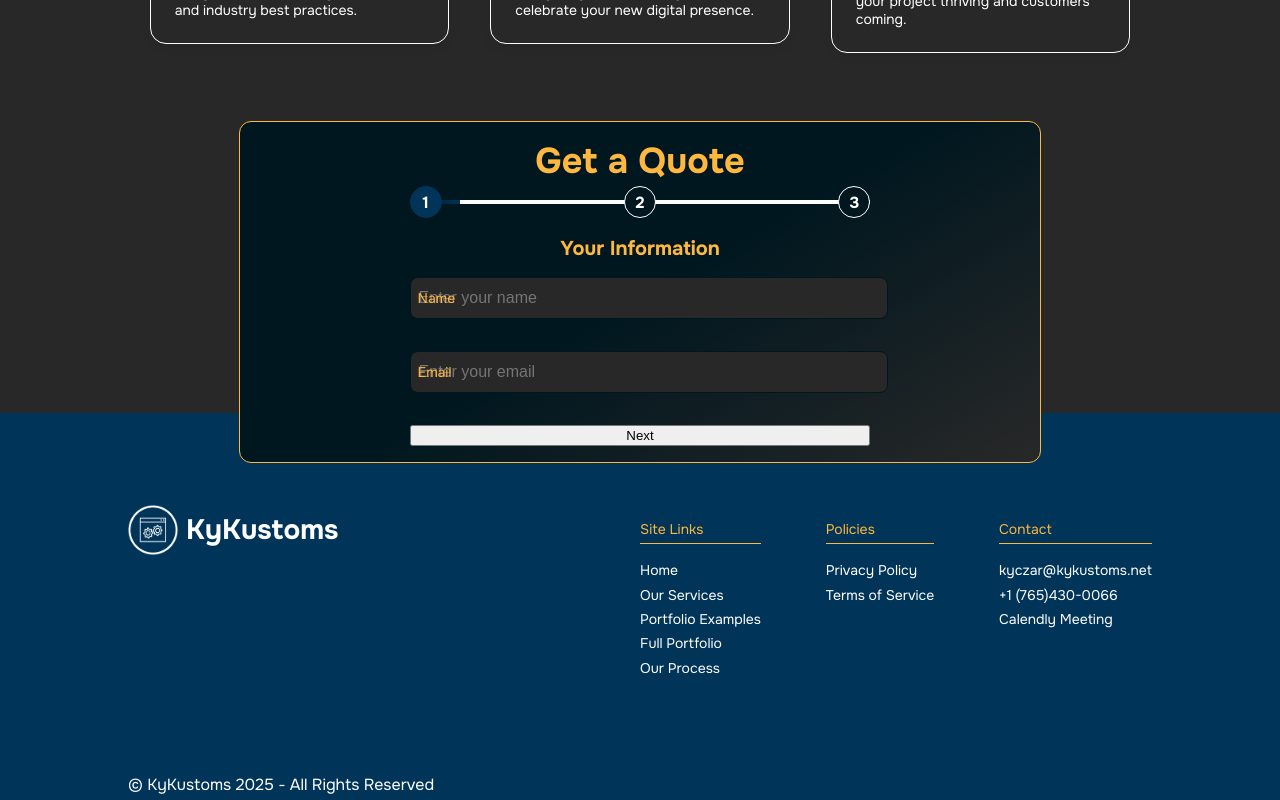
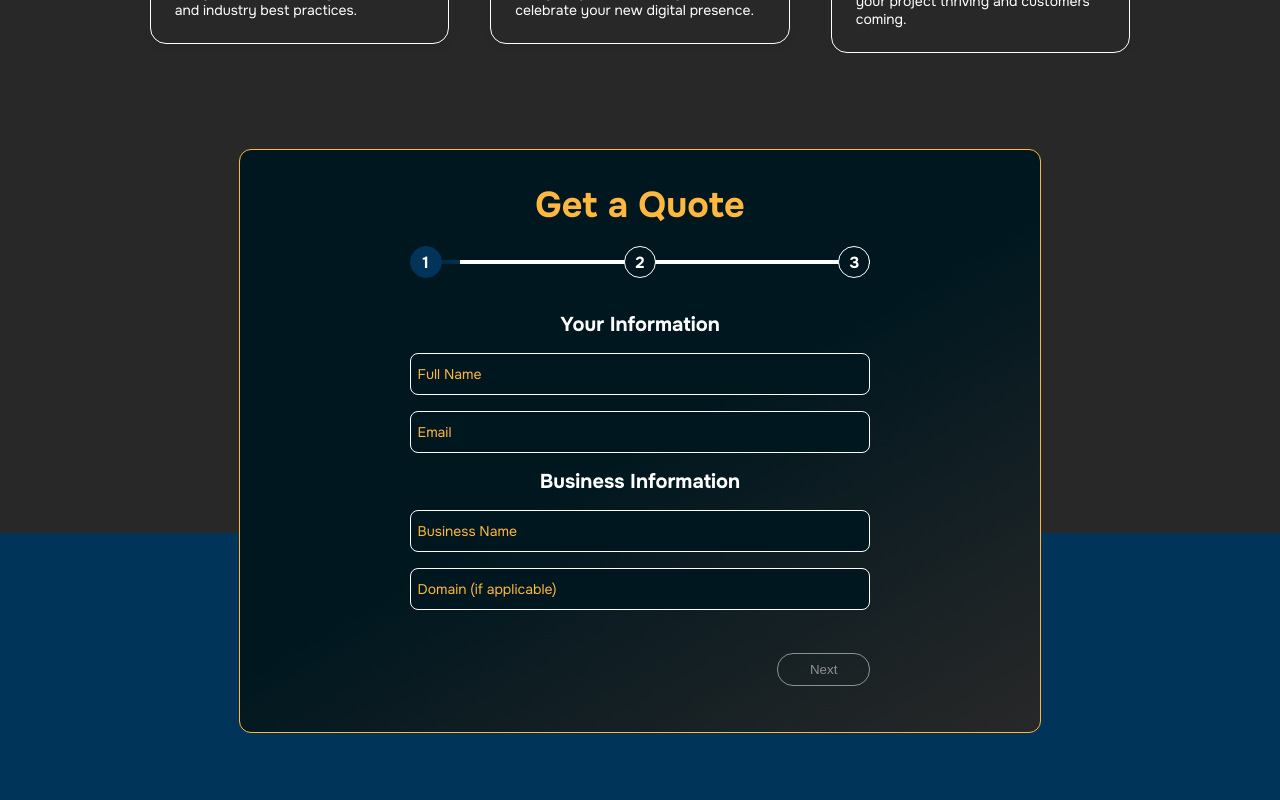
Before and after one commit to kaalbregtse/KyKustoms, a React (Create React App) app: page / in a window 1280 px wide. Shown: the part 3960-4760 px from the top of the page. Built offline with nearby package versions, Linux system fonts and the light colour scheme.

Commit message:
quote form: add step 3 and styling

```diff
--- a/package.json
+++ b/package.json
@@ -12,6 +12,7 @@
     "@testing-library/react": "^16.3.0",
     "@testing-library/user-event": "^13.5.0",
     "firebase": "^11.8.1",
+    "ldrs": "^1.1.7",
     "react": "^19.1.0",
     "react-dom": "^19.1.0",
     "react-router-dom": "^7.6.1",
--- a/src/components/global/nav-footer.css
+++ b/src/components/global/nav-footer.css
@@ -335,7 +335,7 @@ nav > div > div:last-child a:hover {
 footer {
     background-color: var(--primary);
     color: var(--pure-white);
-    padding: 5rem 10%;
+    padding: 17rem 10% 2rem 10%;
     font-size: var(--font-sm);
     display: flex;
     align-items: flex-start;
--- a/src/components/informative/process.css
+++ b/src/components/informative/process.css
@@ -1,7 +1,7 @@
 .process-section {
     background-color: var(--obsidian);
     color: var(--pure-white);
-    padding: 0rem 1rem 10rem 1rem;
+    padding: 0rem 1rem 0 1rem;
     position: relative;
     overflow: hidden;
 }
--- a/src/components/quote-form/quote-form.css
+++ b/src/components/quote-form/quote-form.css
@@ -5,18 +5,19 @@
     justify-content: center;
     background: var(--obsidian);
     position: relative;
-    padding: 200px 0 0 0;
+    min-height: 60dvh;
 }
 
 .quote-form-container {
     width: 60%;
     max-width: 60%;
+    min-height: 550px;
     padding: 1rem;
     background: linear-gradient(150deg, var(--dark-blue) 50%, var(--obsidian));
     border: 1px solid var(--highlight);
     color: var(--pure-white);
     position: absolute;
-    bottom: -50px;
+    bottom: -200px;
     border-radius: 12px;
 }
 
@@ -24,7 +25,7 @@
     text-align: center;
     font-size: var(--font-xl);
     color: var(--highlight);
-    margin: 0 0 1rem 0;
+    margin: 1rem 0 2rem 0;
 }
 
 .progress-indicator {
@@ -93,8 +94,16 @@
 .form-step h2 {
     text-align: center;
     font-size: var(--font-base);
-    color: var(--highlight);
-    margin: 2rem 0 1rem 0;
+    color: var(--pure-white);
+    margin: 3rem 0 1rem 0;
+}
+
+.input-container {
+    min-height: 300px;
+}
+
+.input-container h2 {
+    margin: 0 0 1rem 0;
 }
 
 .quote-text-input {
@@ -111,16 +120,16 @@
 }
 
 .quote-text-input input {
-    width: 100%;
+    width: -webkit-fill-available;
     height: 24px;
     padding: 0.5rem;
     border-radius: 8px;
-    background-color: var(--obsidian);
+    background-color: var(--dark-blue);
     color: var(--pure-white);
     font-size: var(--font-md);
-    margin: 0 auto 2rem auto;
+    margin: 0 auto 1rem auto;
     box-shadow: none;
-    border: 1px solid var(--dark-blue);
+    border: 1px solid var(--pure-white);
 }
 
 .quote-text-input input:focus {
@@ -131,17 +140,116 @@
 .quote-text-input {
     &:focus-within {
         label {
-            top: -1rem;
+            top: -0.5rem;
             left: 0.5rem;
             font-size: var(--font-xs);
             color: var(--highlight);
-            background-color: var(--obsidian);
-            padding: 2px 4px;
+            background-color: var(--dark-blue);
+            padding: 0 4px;
             border-radius: 4px;
         }
     }
 }
 
+.filled label {
+    top: -0.5rem;
+    left: 0.5rem;
+    font-size: var(--font-xs);
+    color: var(--highlight);
+    background-color: var(--dark-blue);
+    padding: 0 4px;
+    border-radius: 4px;
+}
+
+.button-group {
+    display: flex;
+    justify-content: space-between;
+}
+
 .next-step-button {
+    padding: 0.5rem 2rem;
+    align-self: flex-end;
+    background-color: transparent;
+    color: var(--pure-white);
+    border: 1px solid var(--pure-white);
+    border-radius: 1rem;
+    transition: all 0.2s ease-in-out;
+    margin-bottom: 1rem;
+}
 
+.next-step-button:hover {
+    border: 1px solid var(--highlight);
+    color: var(--highlight);
+    cursor: pointer;
 }
+
+.next-step-button:disabled {
+    opacity: 0.5;
+    cursor: not-allowed;
+}
+
+.prev-step-button {
+    padding: 0.5rem 2rem;
+    align-self: flex-start;
+    background-color: transparent;
+    color: var(--pure-white);
+    border: 1px solid var(--pure-white);
+    border-radius: 1rem;
+    transition: all 0.2s ease-in-out;
+    margin-bottom: 1rem;
+}
+
+.prev-step-button:hover {
+    border: 1px solid var(--highlight);
+    color: var(--highlight);
+    cursor: pointer;
+}
+
+.services-header {
+    margin: 0 0 1rem 0;
+    padding: 0;
+}
+
+.contact-services-options {
+    display: flex;
+    flex-direction: row;
+    align-items: center;
+    flex-wrap: wrap;
+    gap: 1rem;
+    margin-bottom: 1rem;
+}
+
+.contact-services-options .contact-service-option {
+    display: flex;
+    flex-direction: row;
+    align-items: center;
+    background-color: var(--dark-blue);
+    padding: 0.5rem 1rem;
+    border: 1px solid var(--pure-white);
+    width: fit-content;
+    border-radius: 1.5rem
+}
+
+.contact-services-options .contact-service-option input {
+    margin-right: 0.5rem;
+}
+
+.contact-services-options .contact-service-option input.checked .contact-service-option {
+    background-color: var(--primary);
+    color: var(--pure-white);
+    border: 1px solid var(--primary);
+}
+
+.quote-textarea  textarea {
+    width: -webkit-fill-available;
+    height: 50px;
+    padding: 0.5rem;
+    border-radius: 8px;
+    background-color: var(--dark-blue);
+    color: var(--pure-white);
+    font-size: var(--font-md);
+    margin: 0 auto 2rem auto;
+    box-shadow: none;
+    border: 1px solid var(--pure-white);
+    resize:vertical;
+}
--- a/src/components/quote-form/quote-form.jsx
+++ b/src/components/quote-form/quote-form.jsx
@@ -3,14 +3,18 @@ import StepOne from './step1';
 import StepTwo from './step2';
 import StepThree from './step3';
 import "./quote-form.css"; // Ensure you have the appropriate CSS for styling
+import { TailChase } from 'ldrs/react'
+import 'ldrs/react/TailChase.css'
 
 export default function QuoteForm() {
     const [currentStep, setCurrentStep] = useState(1);
     const [form, setForm] = useState({
         name: "",
         email: "",
-        projectType: "",
+        businessName: "",
+        domain: "",
         budget: "",
+        services: [],
         timeline: "",
         additionalInfo: ""
     });
@@ -19,8 +23,20 @@ export default function QuoteForm() {
     const FORM_ENDPOINT = "https://formspree.io/f/mgvyvell";
 
     const handleChange = (e) => {
-        const { name, value } = e.target;
-        setForm((prev) => ({ ...prev, [name]: value }));
+        const { name, value, checked } = e.target;
+        if (name === "services") {
+            setForm((prev) => {
+                let updated = [...prev.services];
+                if (checked) {
+                    updated.push(value);
+                } else {
+                    updated = updated.filter((s) => s !== value);
+                }
+                return { ...prev, services: updated };
+            });
+        } else {
+            setForm({ ...form, [name]: value });
+        }
     };
 
     const handleNext = () => setCurrentStep((prev) => prev + 1);
@@ -41,8 +57,10 @@ export default function QuoteForm() {
                 setForm({
                     name: "",
                     email: "",
-                    projectType: "",
+                    businessName: "",
+                    domain: "",
                     budget: "",
+                    services: [],
                     timeline: "",
                     additionalInfo: ""
                 });
@@ -94,10 +112,17 @@ export default function QuoteForm() {
                         {currentStep === 3 && (
                             <StepThree
                                 form={form}
+                                handleChange={handleChange}
+                                handleNext={handleNext}
                                 handlePrev={handlePrev}
                             />
                         )}
-                        {status.loading && <p>Loading...</p>}
+                        {status.loading &&
+                            <TailChase
+                                size="40"
+                                speed="1.75"
+                                color="blue"
+                            />}
                         {status.success && <p className="success-message">{status.success}</p>}
                         {status.error && <p className="error-message">{status.error}</p>}
                     </form>
--- a/src/components/quote-form/step1.jsx
+++ b/src/components/quote-form/step1.jsx
@@ -2,20 +2,20 @@ export default function StepOne({ form, handleChange, handleNext }) {
     return (
         <div className="step-one form-step">
             <h2>Your Information</h2>
-            <div className="quote-text-input">
+                <div className="input-container">
+                <div className={`quote-text-input${form.name ? " filled" : ""}`}>
                     <label>
-                    Name
+                        Full Name
                     </label>
                     <input
                         type="text"
                         name="name"
                         value={form.name}
                         onChange={handleChange}
-                    placeholder="Enter your name"
                         required
                     />
                 </div>
-            <div className="quote-text-input">
+                <div className={`quote-text-input${form.email ? " filled" : ""}`}>
                     <label>
                         Email
                     </label>
@@ -24,11 +24,35 @@ export default function StepOne({ form, handleChange, handleNext }) {
                         name="email"
                         value={form.email}
                         onChange={handleChange}
-                    placeholder="Enter your email"
                         required
                     />
                 </div>
-            <button className='next-step-button' type="button" onClick={handleNext}>Next</button>
+                <h2>Business Information</h2>
+                <div className={`quote-text-input${form.businessName ? " filled" : ""}`}>
+                    <label>
+                        Business Name
+                    </label>
+                    <input
+                        type="text"
+                        name="businessName"
+                        value={form.businessName}
+                        onChange={handleChange}
+                        required
+                    />
+                </div>
+                <div className={`quote-text-input${form.domain ? " filled" : ""}`}>
+                    <label>
+                        Domain (if applicable)
+                    </label>
+                    <input
+                        type="text"
+                        name="domain"
+                        value={form.domain}
+                        onChange={handleChange}
+                    />
+                </div>
+            </div>
+            <button className='next-step-button' disabled={!form.name || !form.email || !form.businessName} type="button" onClick={handleNext}>Next</button>
         </div>
     );
 }
--- a/src/components/quote-form/step2.jsx
+++ b/src/components/quote-form/step2.jsx
@@ -1,48 +1,58 @@
 export default function StepTwo({ form, handleChange, handleNext, handlePrev }) {
+    const SERVICE_OPTIONS = [
+        "Site Redesign",
+        "New Website",
+        'UX/UI Design',
+        "SEO Optimization",
+        "Support Maintenance",
+        "Other"
+    ];
+
     return (
-        <div className="step-two">
-            <h2>Step 2: Project Details</h2>
+        <div className="step-two form-step">
+            <h2>Project Details</h2>
+            <div className="input-container">
+                <div className={`quote-text-input${form.budget ? " filled" : ""}`}>
                     <label>
-                Project Type:
+                        Budget
+                    </label>
                     <input
-                    type="text"
-                    name="projectType"
-                    value={form.projectType}
-                    onChange={handleChange}
-                    required
-                />
-            </label>
-            <label>
-                Budget:
-                <input
-                    type="text"
+                        type="number"
                         name="budget"
                         value={form.budget}
                         onChange={handleChange}
                         required
                     />
+                </div>
+                <p className="services-header">Project Type</p>
+                <div className="contact-services-options">
+                    {SERVICE_OPTIONS.map((service) => (
+                        <label className="contact-service-option" key={service}>
+                            <input
+                                type="checkbox"
+                                name="services"
+                                value={service}
+                                checked={form.services.includes(service)}
+                                onChange={handleChange}
+                            />
+                            {service}
                         </label>
+                    ))}
+                </div>
+                <div className={`quote-text-input${form.additionalInfo ? " filled" : ""} quote-textarea`}>
                     <label>
-                Timeline:
-                <input
-                    type="text"
-                    name="timeline"
-                    value={form.timeline}
-                    onChange={handleChange}
-                    required
-                />
+                        Additional Information
                     </label>
-            <label>
-                Additional Information:
                     <textarea
                         name="additionalInfo"
                         value={form.additionalInfo}
                         onChange={handleChange}
                     />
-            </label>
+                </div>
+            </div>
             <div className="button-group">
-                <button type="button" onClick={handlePrev}>Back</button>
-                <button type="button" onClick={handleNext}>Next</button>
+                <button type="button" className='prev-step-button' onClick={handlePrev}>Back</button>
+                <button type="button" className="next-step-button" onClick={handleNext}>Next</button>
             </div>
         </div>
     );
--- a/src/components/quote-form/step3.jsx
+++ b/src/components/quote-form/step3.jsx
@@ -1,18 +1,21 @@
-export default function StepThree({ form, handlePrev }) {
+export default function StepThree({ form, handlePrev, handleNext }) {
     return (
-        <div className="step-three">
-            <h2>Step 3: Review and Submit</h2>
+        <div className="step-three form-step">
+            <h2>Review and Submit</h2>
+            <div className="input-container">
                 <div className="review-details">
                     <p><strong>Name:</strong> {form.name}</p>
                     <p><strong>Email:</strong> {form.email}</p>
-                <p><strong>Project Type:</strong> {form.projectType}</p>
+                    <p><strong>Business Name:</strong> {form.businessName}</p>
+                    <p><strong>Domain:</strong> {form.domain || "N/A"}</p>
+                    <p><strong>Project Type:</strong> {form.services}</p>
                     <p><strong>Budget:</strong> {form.budget}</p>
-                <p><strong>Timeline:</strong> {form.timeline}</p>
                     <p><strong>Additional Information:</strong> {form.additionalInfo}</p>
                 </div>
                 <div className="button-group">
-                <button type="button" onClick={handlePrev}>Back</button>
-                <button type="submit">Submit</button>
+                    <button type="button" className="prev-step-button" onClick={handlePrev}>Back</button>
+                    <button type="submit" className="next-step-button">Submit</button>
+                </div>
             </div>
         </div>
     );
```
Also changed, not shown: 1 other file (tests, documents, lock files or other folders). Lines whose indentation alone changed are shown as unchanged.
